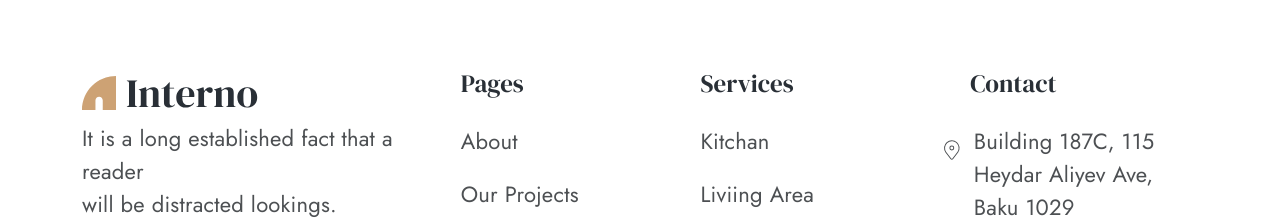
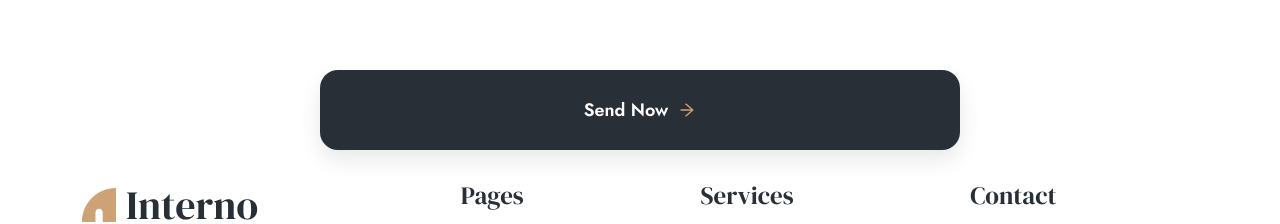
Before and after one commit to IdrisVeli1987/Interno, a React (Vite) app: page /AboutUs in a window 1280 px wide. Shown: the part 2718-2942 px from the top of the page. Built offline with nearby package versions, Linux system fonts and the light colour scheme; no server answers.

Commit message:
add Button and Link

```diff
--- a/src/Components/AboutUs/Forms/index.jsx
+++ b/src/Components/AboutUs/Forms/index.jsx
@@ -1,6 +1,8 @@
 import React from "react";
 import styles from "./style.module.css";
 import { useFormik } from "formik";
+import Button from "../../Button";
+import { Link } from "react-router-dom";
 
 const Forms = () => {
   const form = useFormik({
@@ -42,6 +44,16 @@ const Forms = () => {
                   placeholder="Text"
                 ></textarea>
               </div>
+              <div className={styles.FormBtn}>
+                <Link to="/contact">
+                  <Button
+                    title="Send Now"
+                    arrow
+                    bg="dark"
+                    color="black"
+                  />
+                </Link>
+              </div>
             </form>
           </div>
         </div>
```
